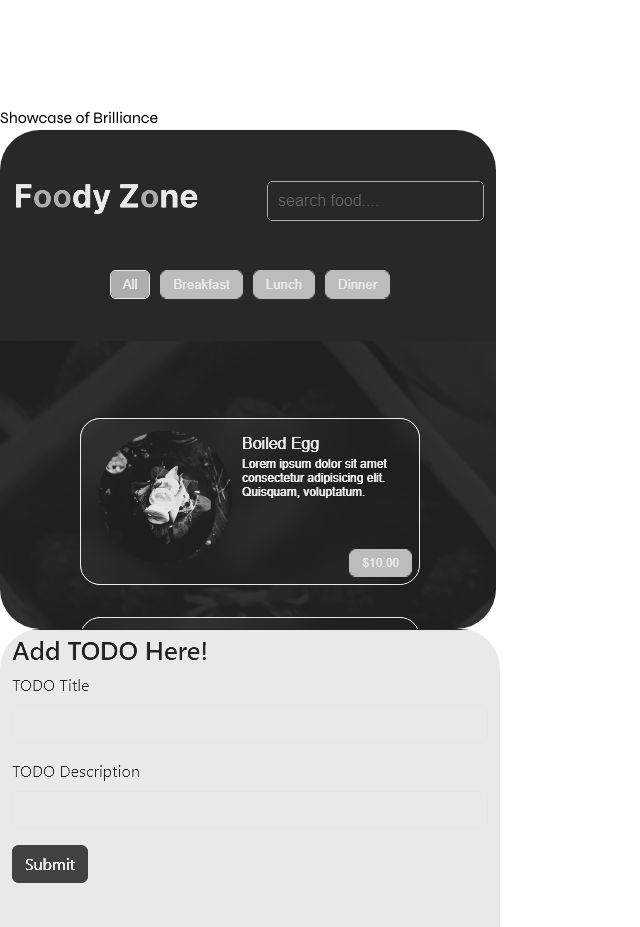
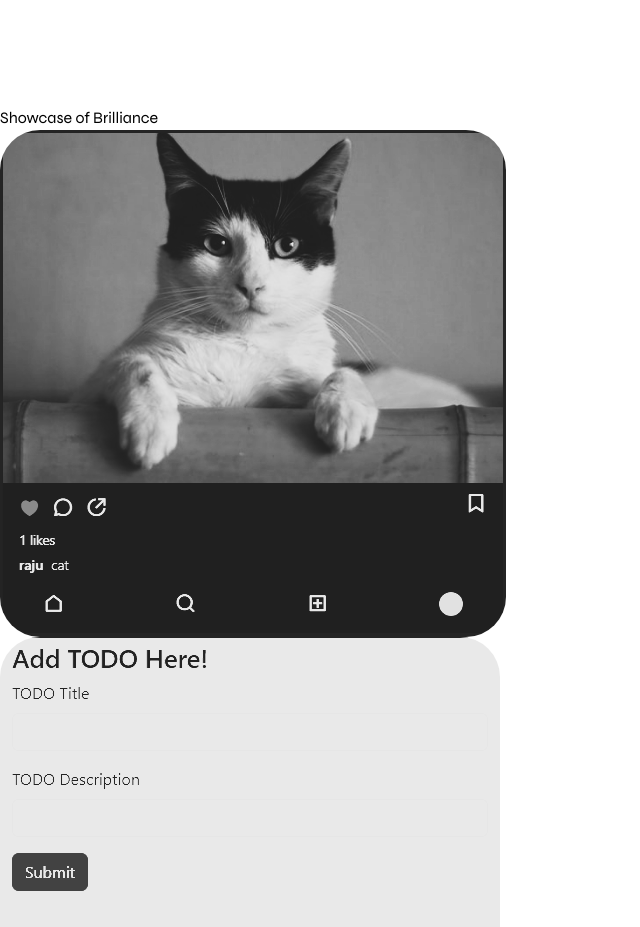
Before and after one commit to SougataMondal2000/portfolio, a React (Vite) app: page / in a window 1280 px wide. Shown: the part 3860-4787 px from the top of the page, without its empty margins (0-640 px from the left). Built offline with nearby package versions, Linux system fonts and the light colour scheme.

Commit message:
project update

```diff
--- a/src/sections/Projects.jsx
+++ b/src/sections/Projects.jsx
@@ -1,7 +1,7 @@
 const projects = [
   {
-    projectIMG: "/assets/food-app.png",
-    projectURL: "https://github.com/SougataMondal2000/Food-App",
+    projectIMG: "/assets/insta-clone.png",
+    projectURL: "https://github.com/SougataMondal2000/insta-clone",
   },
   {
     projectIMG: "/assets/todoodle.png",
```
Also changed, not shown: public/assets/food-app.png (deleted), public/assets/insta-clone.png (added), src/sections/Hero.jsx (line endings or trailing spaces).
